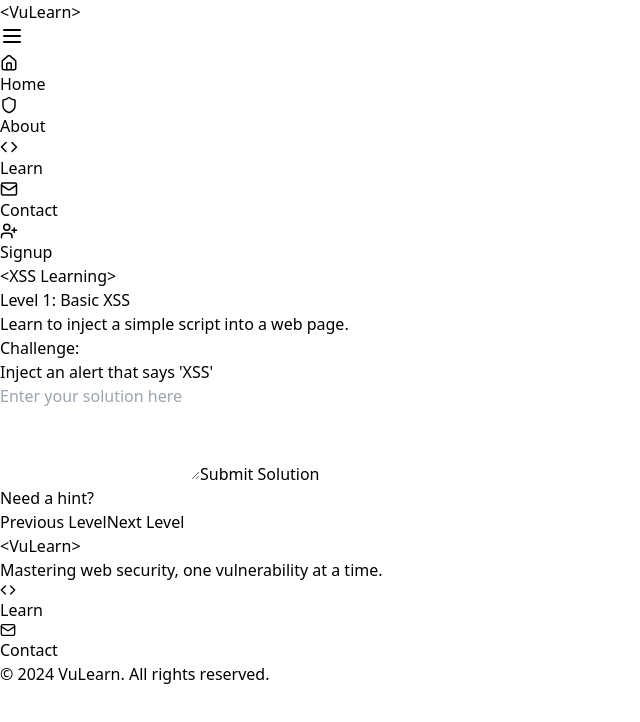
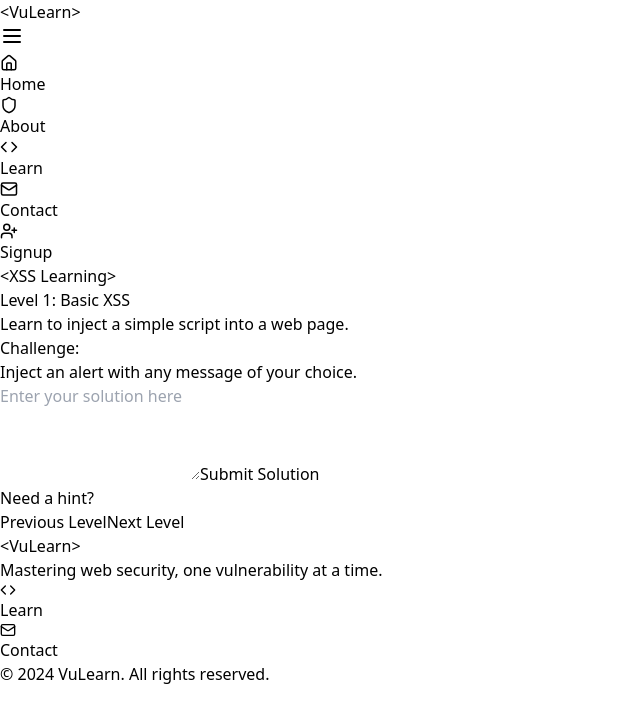
Before and after one commit to sushantkhadka23/vulearn, a React (Vite) app in the folder client/: page /learn in a window 1280 px wide. Shown: the top 722 px of the page, without its empty margins (0-640 px from the left). Built offline with nearby package versions, Linux system fonts and the light colour scheme.

Commit message:
remove all level but one with improvement of alert message

```diff
--- a/client/package.json
+++ b/client/package.json
@@ -14,12 +14,14 @@
     "@fortawesome/free-brands-svg-icons": "^6.6.0",
     "@fortawesome/free-solid-svg-icons": "^6.6.0",
     "@fortawesome/react-fontawesome": "^0.2.2",
+    "@reduxjs/toolkit": "^2.2.7",
     "@types/react-router-dom": "^5.3.3",
     "framer-motion": "^11.3.31",
     "lucide-react": "^0.437.0",
     "react": "^18.3.1",
     "react-dom": "^18.3.1",
     "react-icons": "^5.3.0",
+    "react-redux": "^9.1.2",
     "react-router-dom": "^6.26.1"
   },
   "devDependencies": {
--- a/client/src/pages/About.tsx
+++ b/client/src/pages/About.tsx
@@ -6,7 +6,7 @@ interface FAQItemProps {
   answer: string;
 }
 
-const faqItems = [
+const faqItems:FAQItemProps[] = [
   {
     question: "What is XSS?",
     answer: "XSS (Cross-Site Scripting) is a type of security vulnerability that allows attackers to inject malicious scripts into web pages viewed by other users. Our platform teaches you how to identify, exploit, and prevent these vulnerabilities."
@@ -32,14 +32,11 @@ const FAQItem: React.FC<FAQItemProps> = ({ question, answer }) => {
     <div className="border-b border-gray-700 py-4">
       <button
         className="flex justify-between items-center w-full text-left"
-        onClick={() => setIsOpen(!isOpen)}
-      >
+        onClick={() => setIsOpen(!isOpen)} >
         <span className="font-medium text-gray-300">{question}</span>
         <span className="ml-6 flex-shrink-0">
-          {isOpen ? (
-            <FiChevronUp className="h-6 w-6 text-orange-400" />
-          ) : (
-            <FiChevronDown className="h-6 w-6 text-orange-400" />
+          {isOpen ? ( <FiChevronUp className="h-6 w-6 text-orange-400" />
+          ) : ( <FiChevronDown className="h-6 w-6 text-orange-400" />
           )}
         </span>
       </button>
--- a/client/src/pages/Contact.tsx
+++ b/client/src/pages/Contact.tsx
@@ -9,6 +9,7 @@ export default function Contact() {
             <div>
               <label className="block text-sm font-medium text-gray-400">First Name</label>
               <input
+              required
                 type="text"
                 className="mt-1 block w-full bg-gray-700 border border-gray-600 rounded-md shadow-sm p-3 focus:ring-orange-500 focus:border-orange-500 text-gray-300"
               />
@@ -16,6 +17,7 @@ export default function Contact() {
             <div>
               <label className="block text-sm font-medium text-gray-400">Last Name</label>
               <input
+                required
                 type="text"
                 className="mt-1 block w-full bg-gray-700 border border-gray-600 rounded-md shadow-sm p-3 focus:ring-orange-500 focus:border-orange-500 text-gray-300"
               />
@@ -24,6 +26,7 @@ export default function Contact() {
           <div>
             <label className="block text-sm font-medium text-gray-400">Email</label>
             <input
+            required
               type="email"
               className="mt-1 block w-full bg-gray-700 border border-gray-600 rounded-md shadow-sm p-3 focus:ring-orange-500 focus:border-orange-500 text-gray-300"
             />
@@ -31,6 +34,7 @@ export default function Contact() {
           <div>
             <label className="block text-sm font-medium text-gray-400">Message</label>
             <textarea
+            required
               className="mt-1 block w-full bg-gray-700 border border-gray-600 rounded-md shadow-sm p-3 focus:ring-orange-500 focus:border-orange-500 text-gray-300"
               rows={4}
             ></textarea>
--- a/client/src/pages/Learn.tsx
+++ b/client/src/pages/Learn.tsx
@@ -14,43 +14,35 @@ const levels: LevelProps[] = [
     id: 1,
     title: "Basic XSS",
     description: "Learn to inject a simple script into a web page.",
-    challenge: "Inject an alert that says 'XSS'",
+    challenge: "Inject an alert with any message of your choice.",
     hint: "Try using <script> tags with an alert function.",
-    solution: "<script>alert('XSS')</script>"
-  },
-  {
-    id: 2,
-    title: "Attribute XSS",
-    description: "Exploit vulnerabilities in HTML attributes.",
-    challenge: "Inject a script into an image's onerror attribute.",
-    hint: "The onerror event can execute JavaScript when an image fails to load.",
-    solution: "<img src='x' onerror=\"alert('XSS')\">"
+    solution: "<script>alert('Your Message')</script>"
   },
 ];
 
-export default function Learn() {
-  const [currentLevel, setCurrentLevel] = useState(0);
+const Learn: React.FC = () => {
   const [userInput, setUserInput] = useState('');
   const [feedback, setFeedback] = useState('');
 
+  const executeCode = () => {
+    const scriptPattern = /^<script>alert\('(.+)'\)<\/script>$/;
+    const match = scriptPattern.exec(userInput.trim());
+
+    if (match) {
+      alert(match[1]);  // Show the alert with user's custom message
+      setFeedback("Correct! Great job!");
+    }
+  };
+
   const handleSubmit = (e: React.FormEvent) => {
     e.preventDefault();
-    const currentChallenge = levels[currentLevel];
 
-    if (userInput.trim().toLowerCase() === currentChallenge.solution.toLowerCase()) {
-      setFeedback("Correct! Great job!");
-      setTimeout(() => {
-        if (currentLevel < levels.length - 1) {
-          setCurrentLevel(currentLevel + 1);
-          setUserInput('');
-          setFeedback('');
-        } else {
-          setFeedback("Congratulations! You've completed all levels!");
-        }
-      }, 2000);
-    } else {
-      setFeedback("Not quite right. Try again!");
+    if (!userInput.trim()) {
+      setFeedback("Input cannot be empty. Please try again.");
+      return;
     }
+
+    executeCode();
   };
 
   return (
@@ -59,11 +51,13 @@ export default function Learn() {
         <h1 className="text-4xl font-bold mb-8 text-center text-orange-400 font-mono">&lt;XSS Learning&gt;</h1>
 
         <div className="bg-gray-800 rounded-lg shadow-xl p-8">
-          <h2 className="text-2xl font-semibold mb-4 text-orange-300">Level {levels[currentLevel].id}: {levels[currentLevel].title}</h2>
-          <p className="mb-4">{levels[currentLevel].description}</p>
+          <h2 className="text-2xl font-semibold mb-4 text-orange-300">
+            Level {levels[0].id}: {levels[0].title}
+          </h2>
+          <p className="mb-4">{levels[0].description}</p>
           <div className="bg-gray-700 p-4 rounded-md mb-4">
             <h3 className="font-semibold mb-2">Challenge:</h3>
-            <p>{levels[currentLevel].challenge}</p>
+            <p>{levels[0].challenge}</p>
           </div>
 
           <form onSubmit={handleSubmit} className="mb-4">
@@ -87,7 +81,7 @@ export default function Learn() {
           )}
 
           <button
-            onClick={() => setFeedback(levels[currentLevel].hint)}
+            onClick={() => setFeedback(levels[0].hint)}
             className="text-orange-400 hover:text-orange-300"
           >
             Need a hint?
@@ -96,15 +90,13 @@ export default function Learn() {
 
         <div className="mt-8 flex justify-between">
           <button
-            onClick={() => setCurrentLevel(Math.max(0, currentLevel - 1))}
-            disabled={currentLevel === 0}
+            disabled
             className="bg-gray-700 text-white font-bold py-2 px-4 rounded-md hover:bg-gray-600 transition duration-300 disabled:opacity-50"
           >
             Previous Level
           </button>
           <button
-            onClick={() => setCurrentLevel(Math.min(levels.length - 1, currentLevel + 1))}
-            disabled={currentLevel === levels.length - 1}
+            disabled
             className="bg-gray-700 text-white font-bold py-2 px-4 rounded-md hover:bg-gray-600 transition duration-300 disabled:opacity-50"
           >
             Next Level
@@ -113,4 +105,6 @@ export default function Learn() {
       </div>
     </div>
   );
-}
+};
+
+export default Learn;
```
Also changed, not shown: 1 other file (tests, documents, lock files or other folders).
